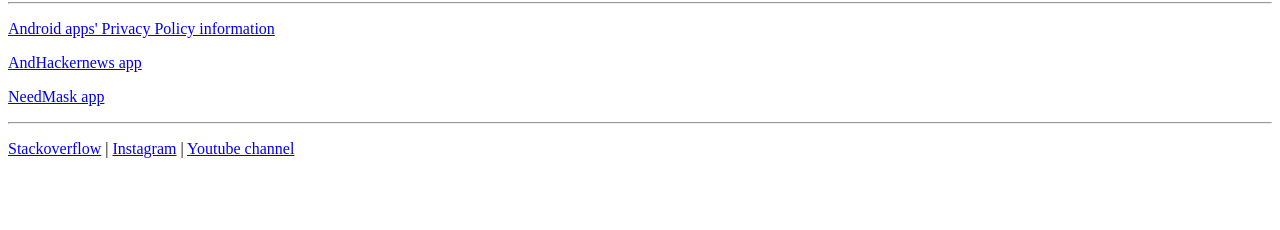
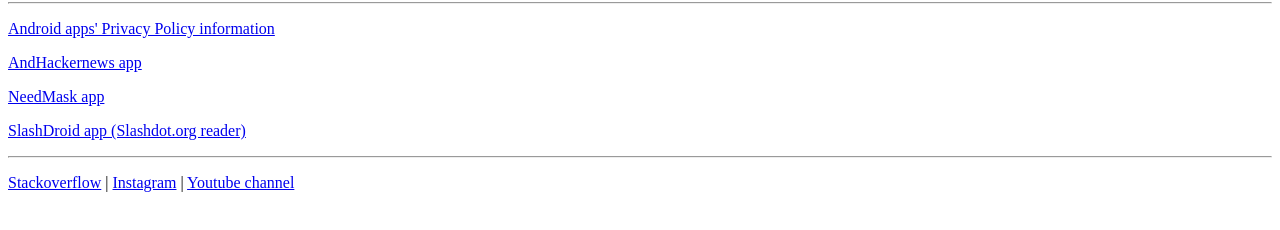
Before and after one commit to kevoroid/kevoroid.github.io, a plain HTML site: page index.html in a window 1280 px wide. Shown: the part 78-308 px from the top of the page. Drawn offline with Linux system fonts and the light colour scheme.

Commit message:
update to index adding slashdroid app

```diff
--- a/index.html
+++ b/index.html
@@ -13,6 +13,7 @@
         <p><a href="./privacy.html">Android apps' Privacy Policy information</a></p>
         <p><a href="https://play.google.com/store/apps/details?id=com.kevoroid.andhackernews">AndHackernews app</a></p>
         <p><a href="https://play.google.com/store/apps/details?id=com.kevoroid.needmask">NeedMask app</a></p>
+        <p><a href="https://play.google.com/store/apps/details?id=com.kevoroid.slashdroid">SlashDroid app (Slashdot.org reader)</a></p>
         <hr/>
         <p>
             <a href="https://stackoverflow.com/users/206877/kevoroid">Stackoverflow</a> |
```
